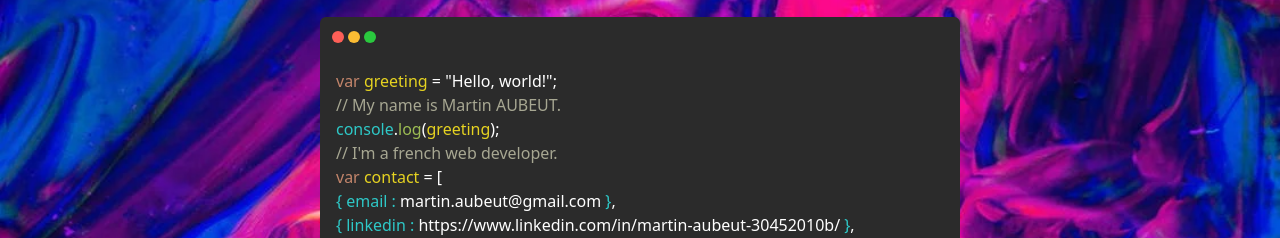
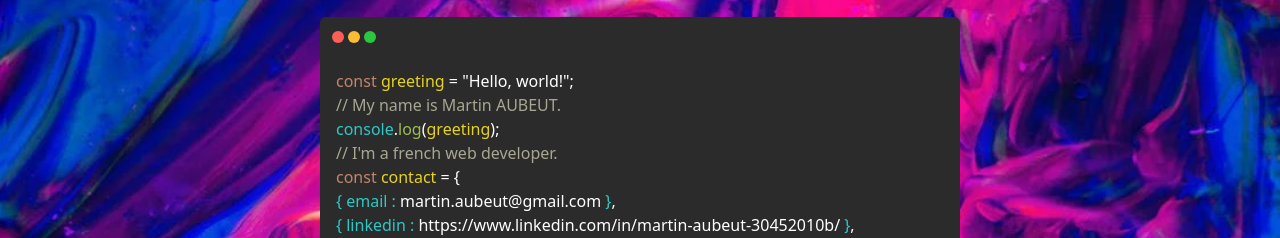
Before and after one commit to Awazez/portfolio, a Nuxt app: page / in a window 1280 px wide. Shown: the part 223-461 px from the top of the page. Built offline with nearby package versions, Linux system fonts and the light colour scheme.

Commit message:
add "const" et object

```diff
--- a/components/WindowPage.vue
+++ b/components/WindowPage.vue
@@ -11,16 +11,16 @@
             <span class="w-3 h-3 inline-block rounded-full bg-[#2ac83e] mx-0.5 my-1 mt-3.5"> </span>
         </div>
         <div class="mx-4 my-4 mt-4 text-white">
-            <span class="text-[#c3856b]">var</span> <span class="text-[#e6d321]"> greeting</span> = "Hello, world!";  <br>
+            <span class="text-[#c3856b]">const</span> <span class="text-[#e6d321]"> greeting</span> = "Hello, world!";  <br>
             <span class="text-[#a7a792]">// My name is Martin AUBEUT.</span> <br>
             <span class="text-[#2ec8c7]">console</span>.<span class="text-[#9cbc53]">log</span>(<span class="text-[#e6d321]">greeting</span>); <br>
             <span class="text-[#a7a792]">// I'm a french web developer. </span> <br>
-            <span class="text-[#c3856b]">var</span> <span class="text-[#e6d321]"> contact</span> = [  <br>
+            <span class="text-[#c3856b]">const</span> <span class="text-[#e6d321]"> contact</span> = {  <br>
             <span class="text-[#2ec8c7]">{ email :</span> <span class="text-[#e6d321]"> </span>  <a href="">martin.aubeut@gmail.com</a> <span class="text-[#2ec8c7]">}</span>,  <br>
             <span class="text-[#2ec8c7]">{ linkedin :</span> <span class="text-[#e6d321]"> </span>  <a href="https://www.linkedin.com/in/martin-aubeut-30452010b/">https://www.linkedin.com/in/martin-aubeut-30452010b/</a> <span class="text-[#2ec8c7]">}</span>,  <br>
             <span class="text-[#2ec8c7]">{ github :</span> <span class="text-[#e6d321]"> </span>  <a href="https://github.com/Awazez/">https://github.com/Awazez/</a> <span class="text-[#2ec8c7]">}</span>,  <br>
             <span class="text-[#2ec8c7]">{ twitter :</span> <span class="text-[#e6d321]"> </span>  <a href="https://twitter.com/AwwAzez">https://twitter.com/AwwAzez</a> <span class="text-[#2ec8c7]">}</span>  <br>
-            ]
+            }
         </div>
     </div>
 </div>
```
